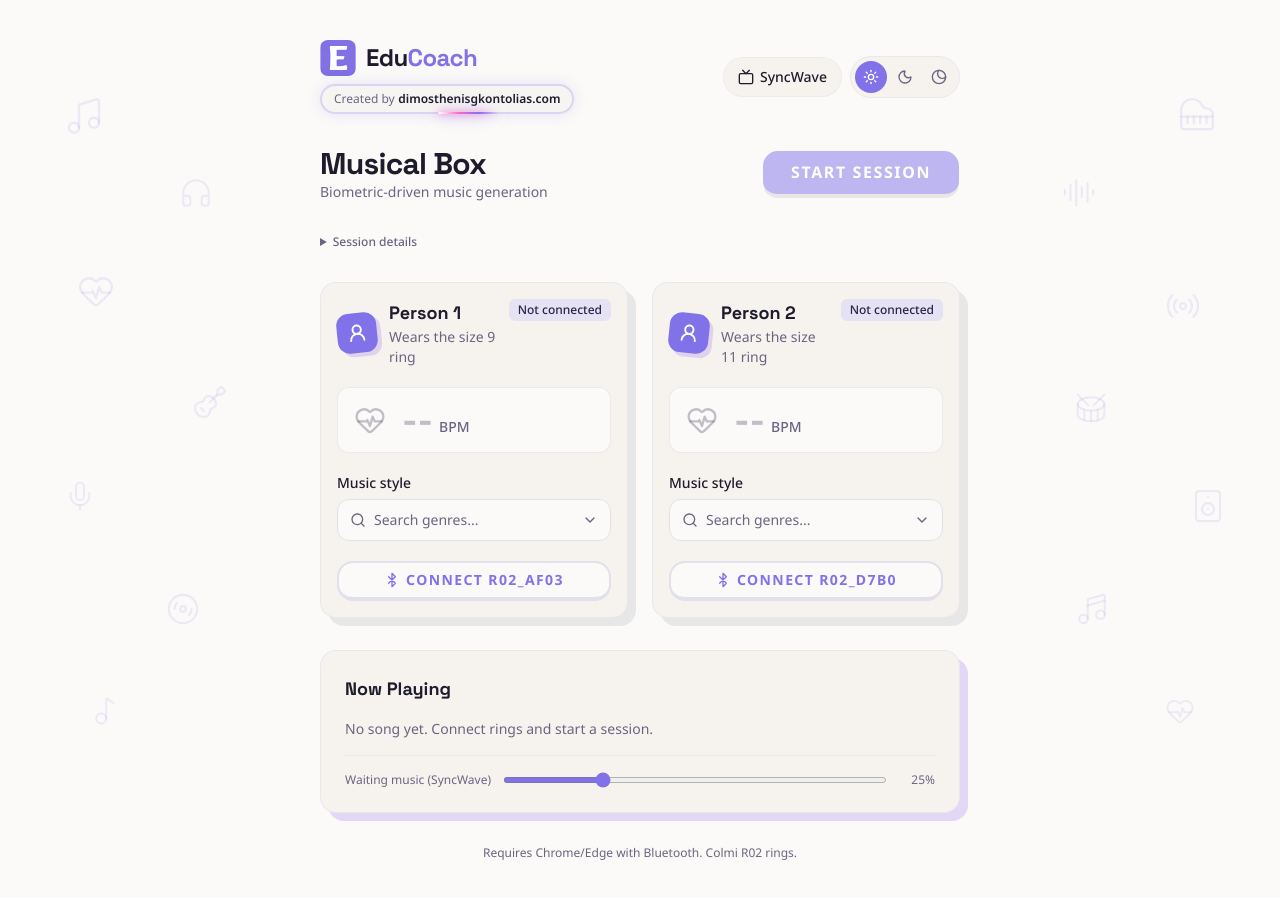
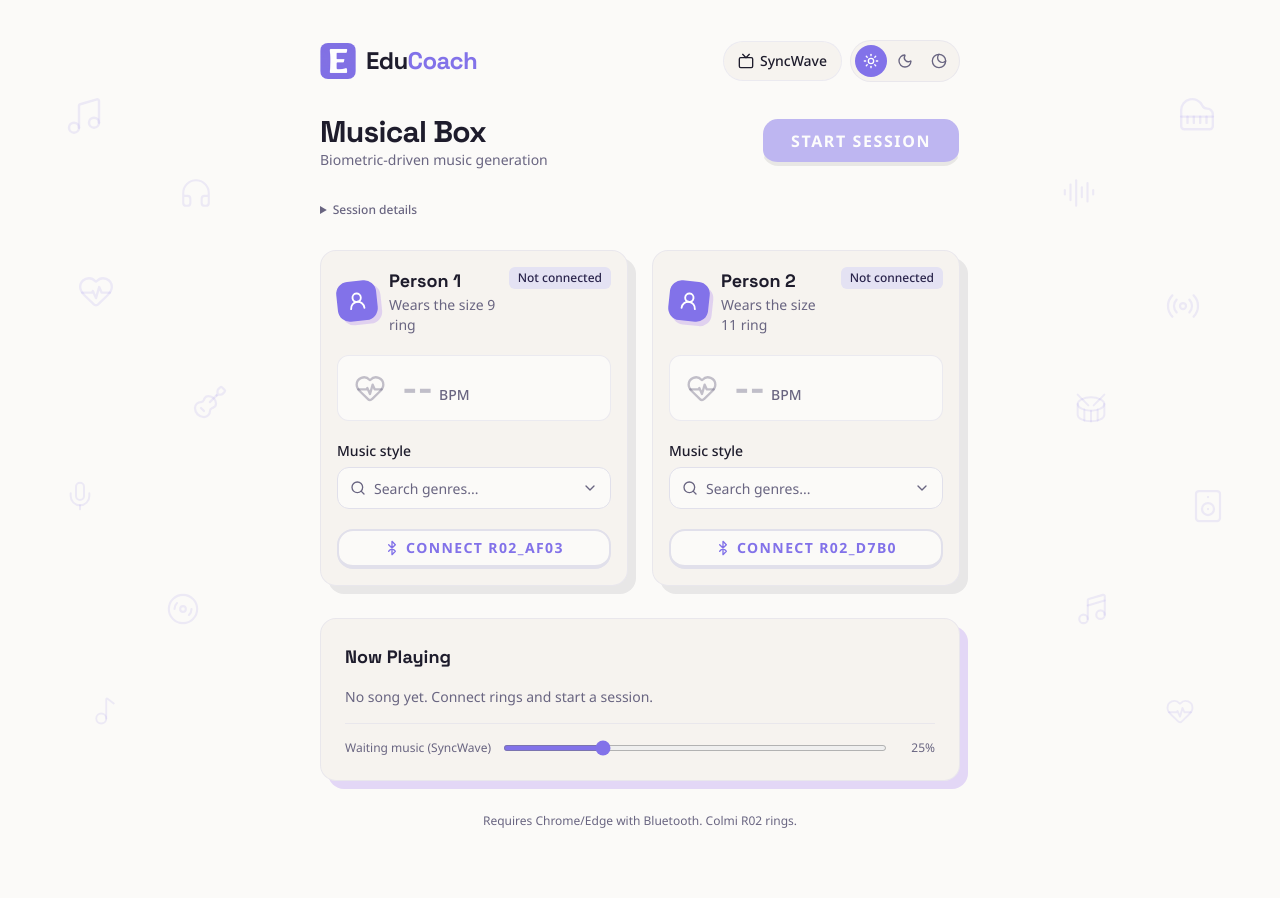
Before and after one commit to dgodolias/suno-musical-box, a Next.js app in the folder webapp/: page / in a window 1280 px wide. Shown: the top 898 px of the page. After the commit the page ends 869 px from the top, so only its background shows below. Built offline with nearby package versions, Linux system fonts and the light colour scheme.

Commit message:
Remove creator credit badge from Musical Box and SyncWave

```diff
--- a/webapp/app/page.tsx
+++ b/webapp/app/page.tsx
@@ -8,7 +8,6 @@ import MusicPlayer from "@/components/music-player";
 import Image from "next/image";
 import FloatingIcons from "@/components/floating-icons";
 import ThemeToggle from "@/components/theme-toggle";
-import Credit from "@/components/credit";
 import { Tv } from "lucide-react";
 import type { RingConnection, RingData } from "@/lib/ble/ring-manager";
 import { HEART_RATE_CHANNEL } from "@/lib/heart-rate-channel";
@@ -525,15 +524,12 @@ export default function Home() {
       <div className="relative mx-auto max-w-2xl px-4 py-10 space-y-8">
         {/* Brand bar */}
         <div className="flex items-center justify-between">
-          <div className="space-y-2">
           <div className="flex items-center gap-2.5">
             {/* Same as educoach-platform's <Logo showIcon />: logo-v3 + text wordmark */}
             <Image src="/brand/logo.png" alt="" width={36} height={36} priority className="rounded-lg" />
             <span className="font-display text-2xl font-bold tracking-tight">
               Edu<span className="text-primary">Coach</span>
             </span>
-            </div>
-            <Credit className="text-xs" />
           </div>
           <div className="flex items-center gap-2">
             {/* Opens in a tab of its own (the same one each time); drag it out onto a TV */}
--- a/webapp/components/credit.tsx
+++ /dev/null
@@ -1,87 +0,0 @@
-const SITE = "https://dimosthenisgkontolias.com";
-
-// A badge whose border carries a neon light that runs round it, again and
-// again, so the eye goes to it. The light is a short gradient moving along the
-// badge's rounded outline (offset-path), seen only through a ring masked to
-// the border itself, with a glow around it. Its styles travel with it (React
-// puts them in <head> once), so it looks the same on every page whatever the
-// global stylesheet holds.
-const STYLES = `
-.credit-badge {
-  position: relative;
-  display: inline-flex;
-  align-items: center;
-  gap: 0.3em;
-  padding: 0.4em 1em;
-  border-radius: 9999px;
-  border: 2px solid hsl(var(--primary) / 0.25);
-  background: hsl(var(--card) / 0.75);
-  color: hsl(var(--muted-foreground));
-  box-shadow: 0 0 14px hsl(var(--primary) / 0.18);
-  text-decoration: none;
-  white-space: nowrap;
-  transition: color 0.2s, border-color 0.2s, box-shadow 0.2s;
-}
-.credit-badge:hover {
-  color: hsl(var(--foreground));
-  border-color: hsl(var(--primary) / 0.5);
-  box-shadow: 0 0 20px hsl(var(--primary) / 0.35);
-}
-.credit-badge strong {
-  color: hsl(var(--foreground));
-  font-weight: 600;
-}
-.credit-glow {
-  position: absolute;
-  inset: -2px;
-  border-radius: inherit;
-  pointer-events: none;
-  filter: drop-shadow(0 0 3px hsl(322 95% 68%)) drop-shadow(0 0 8px hsl(252 90% 70% / 0.7));
-}
-.credit-beam {
-  position: absolute;
-  inset: 0;
-  padding: 2px;
-  border-radius: inherit;
-  -webkit-mask: linear-gradient(#000 0 0) content-box, linear-gradient(#000 0 0);
-  -webkit-mask-composite: xor;
-  mask: linear-gradient(#000 0 0) content-box exclude, linear-gradient(#000 0 0);
-}
-.credit-beam::after {
-  content: "";
-  position: absolute;
-  /* A thin streak, so it lights only the stretch of border it is on */
-  width: 5em;
-  height: 8px;
-  background: linear-gradient(to left, #fff, hsl(322 95% 70%), hsl(252 90% 70%), transparent);
-  offset-path: rect(0 auto auto 0 round 9999px);
-  offset-anchor: 90% 50%;
-  animation: credit-orbit 3.2s linear infinite;
-}
-@keyframes credit-orbit {
-  to { offset-distance: 100%; }
-}
-@media (prefers-reduced-motion: reduce) {
-  .credit-beam::after { animation: none; offset-distance: 20%; }
-}
-`;
-
-/** "Created by dimosthenisgkontolias.com", linking to the site. */
-export default function Credit({ className = "" }: { className?: string }) {
-  return (
-    <a
-      href={SITE}
-      target="_blank"
-      rel="noopener noreferrer"
-      // SyncWave goes full screen on double-click; not from here
-      onDoubleClick={(event) => event.stopPropagation()}
-      className={`credit-badge ${className}`}
-    >
-      <style href="musical-box-credit-streak" precedence="default">{STYLES}</style>
-      <span aria-hidden className="credit-glow">
-        <span className="credit-beam" />
-      </span>
-      Created by <strong>dimosthenisgkontolias.com</strong>
-    </a>
-  );
-}
--- a/webapp/components/syncwave.tsx
+++ b/webapp/components/syncwave.tsx
@@ -2,7 +2,6 @@
 
 import { useEffect, useRef, useState, type RefObject } from "react";
 import ThemeToggle from "@/components/theme-toggle";
-import Credit from "@/components/credit";
 import WaitingMusic from "@/components/waiting-music";
 import { DEFAULT_VOLUME } from "@/lib/waiting-music";
 import Waveform from "@/components/waveform";
@@ -167,9 +166,6 @@ export default function SyncWave({ replay, song = false }: { replay?: Replay | n
         <p className={`${note} inset-x-0 top-[3vh] px-4 text-center`}>Click anywhere to turn on the music</p>
       )}
       {plan && <WaitBar plan={plan} done={ready} />}
-      <div className="absolute inset-x-0 bottom-[6vh] flex justify-center px-4 text-[clamp(12px,1vw,20px)]">
-        <Credit />
-      </div>
       {ready && (
         <div
           key="ready"
```
Also changed, not shown: 2 other files (tests, documents, lock files or other folders). Lines whose indentation alone changed are shown as unchanged.
